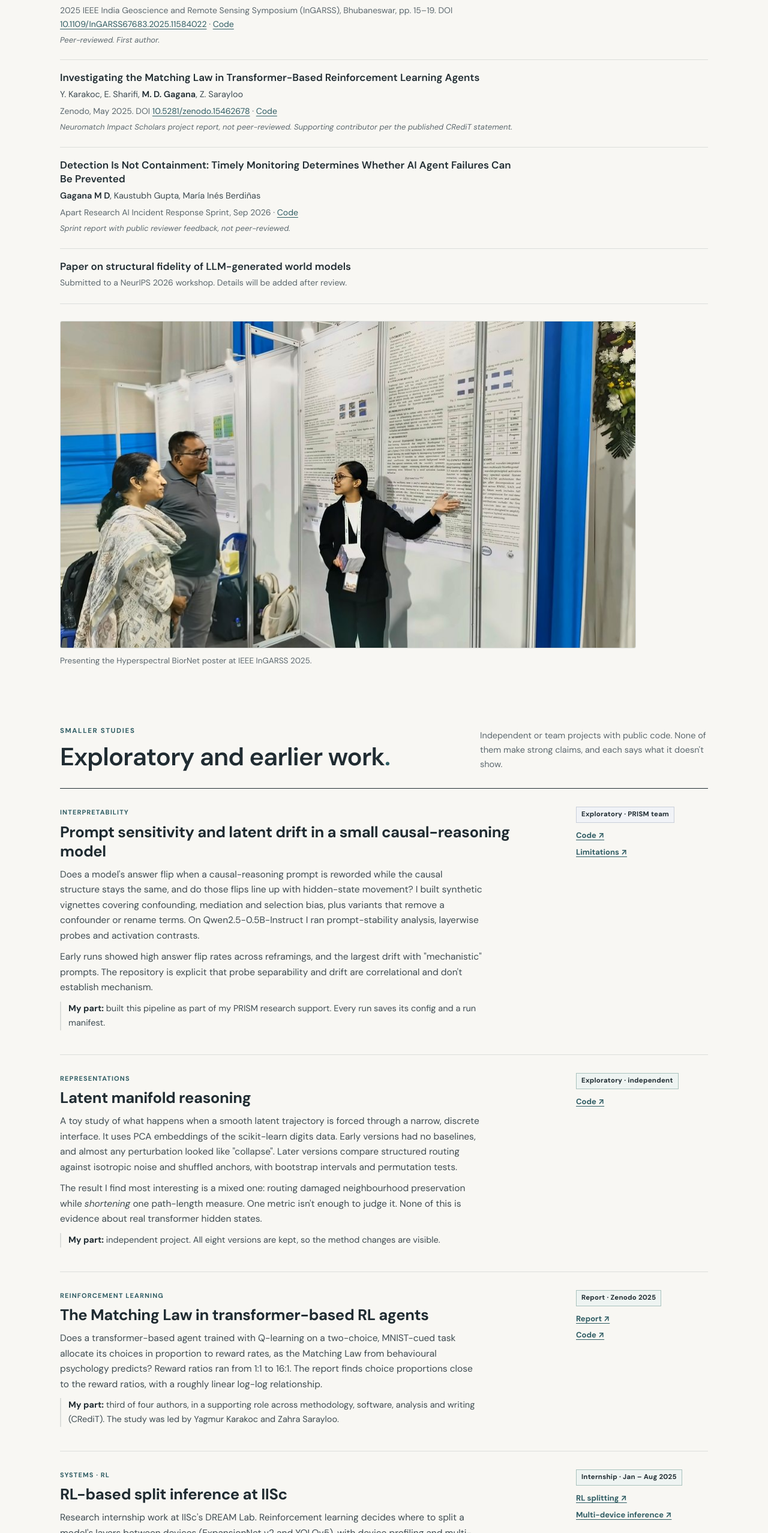
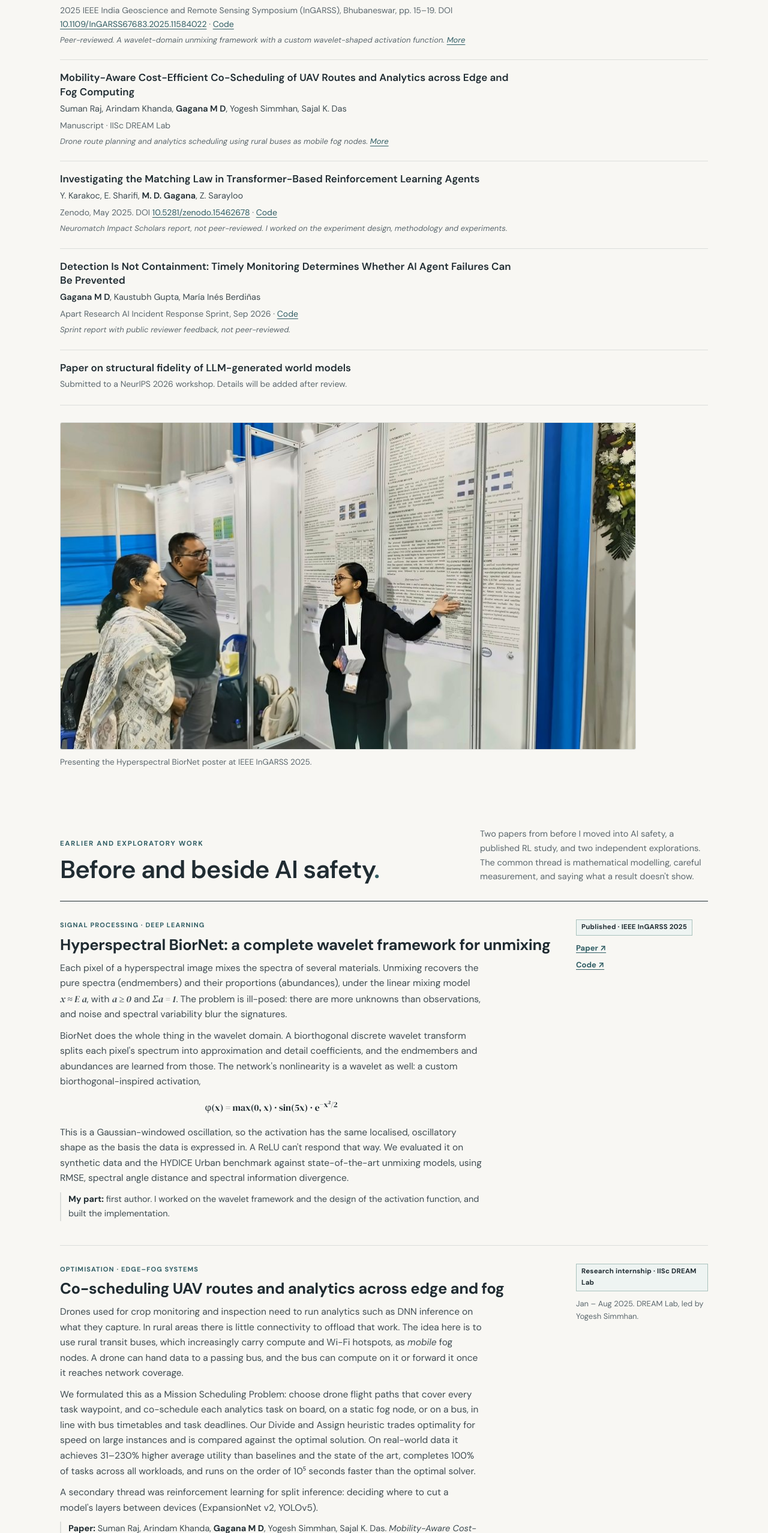
Before and after one commit to GaganaMD/gaganamd.github.io, a plain HTML site: page research.html in a window 1280 px wide. Shown: the part 4284-6840 px from the top of the page at 60% size. Drawn offline with Linux system fonts and the light colour scheme.

Commit message:
Strengthen intro; add IISc UAV paper; detail BiorNet maths; correct roles
Homepage intro leads with the work instead of the degree. Research page:
IISc co-scheduling paper as the main internship work, BiorNet wavelet
framework and activation, manifold-collapse framing, Matching Law and
causal-reasoning roles corrected. Apart report listed under Articles.

Co-Authored-By: Claude Opus 5.5 <noreply@anthropic.com>
Claude-Session: https://claude.ai/code/session_01CNNU6yGmdt66vtiwtgxdhy

```diff
--- a/research.html
+++ b/research.html
@@ -194,13 +194,19 @@
       <p class="pub-title"><a href="https://doi.org/10.1109/InGARSS67683.2025.11584022">Hyperspectral BiorNet: A Complete Wavelet Framework for Unmixing</a></p>
       <p class="pub-authors"><strong>Gagana M D</strong>, Ajay Kumar K, Vijayashekhar S S, Jignesh S. Bhatt</p>
       <p class="pub-venue">2025 IEEE India Geoscience and Remote Sensing Symposium (InGARSS), Bhubaneswar, pp. 15–19. DOI <a href="https://doi.org/10.1109/InGARSS67683.2025.11584022">10.1109/InGARSS67683.2025.11584022</a> · <a href="https://github.com/GaganaMD/Hyperspectral-Wavenet">Code</a></p>
-      <p class="pub-note">Peer-reviewed. First author.</p>
+      <p class="pub-note">Peer-reviewed. A wavelet-domain unmixing framework with a custom wavelet-shaped activation function. <a href="#biornet">More</a></p>
+    </li>
+    <li>
+      <p class="pub-title">Mobility-Aware Cost-Efficient Co-Scheduling of UAV Routes and Analytics across Edge and Fog Computing</p>
+      <p class="pub-authors">Suman Raj, Arindam Khanda, <strong>Gagana M D</strong>, Yogesh Simmhan, Sajal K. Das</p>
+      <p class="pub-venue">Manuscript · IISc DREAM Lab</p>
+      <p class="pub-note">Drone route planning and analytics scheduling using rural buses as mobile fog nodes. <a href="#uav-fog">More</a></p>
     </li>
     <li>
       <p class="pub-title"><a href="https://doi.org/10.5281/zenodo.15462678">Investigating the Matching Law in Transformer-Based Reinforcement Learning Agents</a></p>
       <p class="pub-authors">Y. Karakoc, E. Sharifi, <strong>M. D. Gagana</strong>, Z. Sarayloo</p>
       <p class="pub-venue">Zenodo, May 2025. DOI <a href="https://doi.org/10.5281/zenodo.15462678">10.5281/zenodo.15462678</a> · <a href="https://github.com/GaganaMD/Investigating-the-Matching-Law-in-Transformer-Based-Reinforcement-Learning-Agents">Code</a></p>
-      <p class="pub-note">Neuromatch Impact Scholars project report, not peer-reviewed. Supporting contributor per the published CRediT statement.</p>
+      <p class="pub-note">Neuromatch Impact Scholars report, not peer-reviewed. I worked on the experiment design, methodology and experiments.</p>
     </li>
     <li>
       <p class="pub-title"><a href="https://apartresearch.com/sprints/projects/detection-is-not-containment-timely-monitoring-determines-whether-ai-agent-failures-can-be-prevented-oexs">Detection Is Not Containment: Timely Monitoring Determines Whether AI Agent Failures Can Be Prevented</a></p>
@@ -221,29 +227,61 @@
 
 <section class="section wrap" id="smaller" aria-labelledby="smaller-title">
   <div class="section-top">
-    <div><p class="eyebrow">Smaller studies</p><h2 id="smaller-title">Exploratory and earlier work<span class="period">.</span></h2></div>
-    <p class="section-desc">Independent or team projects with public code. None of them make strong claims, and each says what it doesn't show.</p>
+    <div><p class="eyebrow">Earlier and exploratory work</p><h2 id="smaller-title">Before and beside AI safety<span class="period">.</span></h2></div>
+    <p class="section-desc">Two papers from before I moved into AI safety, a published RL study, and two independent explorations. The common thread is mathematical modelling, careful measurement, and saying what a result doesn't show.</p>
   </div>
   <div class="entries">
-    <article class="entry" id="interp-causal">
+    <article class="entry" id="biornet">
       <div>
-        <span class="tag">Interpretability</span>
-        <h3>Prompt sensitivity and latent drift in a small causal-reasoning model</h3>
-        <p>Does a model's answer flip when a causal-reasoning prompt is reworded while the causal structure stays the same, and do those flips line up with hidden-state movement? I built synthetic vignettes covering confounding, mediation and selection bias, plus variants that remove a confounder or rename terms. On Qwen2.5-0.5B-Instruct I ran prompt-stability analysis, layerwise probes and activation contrasts.</p>
-        <p>Early runs showed high answer flip rates across reframings, and the largest drift with "mechanistic" prompts. The repository is explicit that probe separability and drift are correlational and don't establish mechanism.</p>
-        <p class="role"><strong>My part:</strong> built this pipeline as part of my PRISM research support. Every run saves its config and a run manifest.</p>
+        <span class="tag">Signal processing · Deep learning</span>
+        <h3>Hyperspectral BiorNet: a complete wavelet framework for unmixing</h3>
+        <p>Each pixel of a hyperspectral image mixes the spectra of several materials. Unmixing recovers the pure spectra (endmembers) and their proportions (abundances), under the linear mixing model <span class="math">x ≈ E a</span>, with <span class="math">a ≥ 0</span> and <span class="math">Σa = 1</span>. The problem is ill-posed: there are more unknowns than observations, and noise and spectral variability blur the signatures.</p>
+        <p>BiorNet does the whole thing in the wavelet domain. A biorthogonal discrete wavelet transform splits each pixel's spectrum into approximation and detail coefficients, and the endmembers and abundances are learned from those. The network's nonlinearity is a wavelet as well: a custom biorthogonal-inspired activation,</p>
+        <p class="formula">φ(x) = max(0, x) · sin(5x) · e<sup>−x²/2</sup></p>
+        <p>This is a Gaussian-windowed oscillation, so the activation has the same localised, oscillatory shape as the basis the data is expressed in. A ReLU can't respond that way. We evaluated it on synthetic data and the HYDICE Urban benchmark against state-of-the-art unmixing models, using RMSE, spectral angle distance and spectral information divergence.</p>
+        <p class="role"><strong>My part:</strong> first author. I worked on the wavelet framework and the design of the activation function, and built the implementation.</p>
       </div>
       <div class="entry-side">
-        <span class="status ongoing">Exploratory · PRISM team</span>
-        <div class="links"><a href="https://github.com/GaganaMD/Interpretability-for-Scientific-Causal-Reasoning">Code ↗</a><a href="https://github.com/GaganaMD/Interpretability-for-Scientific-Causal-Reasoning/blob/main/docs/limitations.md">Limitations ↗</a></div>
+        <span class="status done">Published · IEEE InGARSS 2025</span>
+        <div class="links"><a href="https://doi.org/10.1109/InGARSS67683.2025.11584022">Paper ↗</a><a href="https://github.com/GaganaMD/Hyperspectral-Wavenet">Code ↗</a></div>
       </div>
     </article>
+
+    <article class="entry" id="uav-fog">
+      <div>
+        <span class="tag">Optimisation · Edge–fog systems</span>
+        <h3>Co-scheduling UAV routes and analytics across edge and fog</h3>
+        <p>Drones used for crop monitoring and inspection need to run analytics such as DNN inference on what they capture. In rural areas there is little connectivity to offload that work. The idea here is to use rural transit buses, which increasingly carry compute and Wi-Fi hotspots, as <em>mobile</em> fog nodes. A drone can hand data to a passing bus, and the bus can compute on it or forward it once it reaches network coverage.</p>
+        <p>We formulated this as a Mission Scheduling Problem: choose drone flight paths that cover every task waypoint, and co-schedule each analytics task on board, on a static fog node, or on a bus, in line with bus timetables and task deadlines. Our Divide and Assign heuristic trades optimality for speed on large instances and is compared against the optimal solution. On real-world data it achieves 31–230% higher average utility than baselines and the state of the art, completes 100% of tasks across all workloads, and runs on the order of 10⁵ seconds faster than the optimal solver.</p>
+        <p>A secondary thread was reinforcement learning for split inference: deciding where to cut a model's layers between devices (ExpansionNet v2, YOLOv5).</p>
+        <p class="role"><strong>Paper:</strong> Suman Raj, Arindam Khanda, <strong>Gagana M D</strong>, Yogesh Simmhan, Sajal K. Das. <em>Mobility-Aware Cost-Efficient Co-Scheduling of UAV Routes and Analytics across Edge and Fog Computing.</em></p>
+      </div>
+      <div class="entry-side">
+        <span class="status done">Research internship · IISc DREAM Lab</span>
+        <span>Jan – Aug 2025. DREAM Lab, led by Yogesh Simmhan.</span>
+      </div>
+    </article>
+
+    <article class="entry" id="matching-law">
+      <div>
+        <span class="tag">Reinforcement learning · Behaviour</span>
+        <h3>The Matching Law in transformer-based RL agents</h3>
+        <p>Animals split their choices between options in proportion to how rewarding each one is (Herrnstein's Matching Law). Does a transformer-based RL agent do the same? We trained agents on a two-choice task cued by MNIST digits, varying the reward ratio from 1:1 to 16:1, and compared response ratios with reward ratios on log–log axes. The agents' choice proportions closely tracked the reward ratios, with an approximately linear log–log relationship.</p>
+        <p class="role"><strong>My part:</strong> I worked on the experiment design and methodology and ran the experiments, with Yagmur Karakoc, Emad Sharifi and Zahra Sarayloo.</p>
+      </div>
+      <div class="entry-side">
+        <span class="status done">Report · Zenodo 2025</span>
+        <span>Neuromatch Impact Scholars</span>
+        <div class="links"><a href="https://doi.org/10.5281/zenodo.15462678">Report ↗</a><a href="https://github.com/GaganaMD/Investigating-the-Matching-Law-in-Transformer-Based-Reinforcement-Learning-Agents">Code ↗</a></div>
+      </div>
+    </article>
+
     <article class="entry" id="latent-manifold">
       <div>
-        <span class="tag">Representations</span>
-        <h3>Latent manifold reasoning</h3>
-        <p>A toy study of what happens when a smooth latent trajectory is forced through a narrow, discrete interface. It uses PCA embeddings of the scikit-learn digits data. Early versions had no baselines, and almost any perturbation looked like "collapse". Later versions compare structured routing against isotropic noise and shuffled anchors, with bootstrap intervals and permutation tests.</p>
-        <p>The result I find most interesting is a mixed one: routing damaged neighbourhood preservation while <em>shortening</em> one path-length measure. One metric isn't enough to judge it. None of this is evidence about real transformer hidden states.</p>
+        <span class="tag">Representations · Geometry</span>
+        <h3>Latent manifold reasoning: when does a reasoning trajectory collapse?</h3>
+        <p>Think of reasoning as a smooth path through a latent manifold. Forcing that path through a narrow, discrete interface (text, a tool call, a serialised state) can make it <em>collapse</em>: neighbouring states stop being neighbours, and the path takes detours the original never did. I built a sandbox to make that idea measurable. It routes trajectories through PCA embeddings of the scikit-learn digits data under a bottleneck of increasing strength, and tracks path distortion, k-nearest-neighbour preservation and excess path length.</p>
+        <p>Early versions had no baselines, and almost any perturbation looked like collapse. Later versions compare structured routing against isotropic noise and shuffled anchors, with bootstrap intervals and permutation tests. The result that held up: structured routing collapses local neighbourhood structure far more than noise does, <em>while</em> shortening the path. One geometric metric can look better while the trajectory becomes less faithful. This is a toy setting, not evidence about transformer hidden states.</p>
         <p class="role"><strong>My part:</strong> independent project. All eight versions are kept, so the method changes are visible.</p>
       </div>
       <div class="entry-side">
@@ -251,40 +289,17 @@
         <div class="links"><a href="https://github.com/GaganaMD/latent-manifold-reasoning">Code ↗</a></div>
       </div>
     </article>
-    <article class="entry" id="matching-law">
+
+    <article class="entry" id="interp-causal">
       <div>
-        <span class="tag">Reinforcement learning</span>
-        <h3>The Matching Law in transformer-based RL agents</h3>
-        <p>Does a transformer-based agent trained with Q-learning on a two-choice, MNIST-cued task allocate its choices in proportion to reward rates, as the Matching Law from behavioural psychology predicts? Reward ratios ran from 1:1 to 16:1. The report finds choice proportions close to the reward ratios, with a roughly linear log-log relationship.</p>
-        <p class="role"><strong>My part:</strong> third of four authors, in a supporting role across methodology, software, analysis and writing (CRediT). The study was led by Yagmur Karakoc and Zahra Sarayloo.</p>
+        <span class="tag">Interpretability · Causal reasoning</span>
+        <h3>Prompt sensitivity and latent drift in causal reasoning</h3>
+        <p>If you reword a causal-reasoning question but keep its causal structure, does a small model's answer flip, and do the flips line up with movement in its hidden states? I built synthetic vignettes covering confounding, mediation and selection bias, with variants that remove a confounder or rename terms. On Qwen2.5-0.5B-Instruct I ran prompt-stability analysis, layerwise probes and activation contrasts. Early runs showed high answer flip rates across reframings, with the largest drift under "mechanistic" prompts. Probe separability and drift are correlational, and the repository says so.</p>
+        <p class="role"><strong>My part:</strong> independent project, built to experiment with causal interpretation. Every run saves its config and a run manifest.</p>
       </div>
       <div class="entry-side">
-        <span class="status done">Report · Zenodo 2025</span>
-        <div class="links"><a href="https://doi.org/10.5281/zenodo.15462678">Report ↗</a><a href="https://github.com/GaganaMD/Investigating-the-Matching-Law-in-Transformer-Based-Reinforcement-Learning-Agents">Code ↗</a></div>
-      </div>
-    </article>
-    <article class="entry" id="split-inference">
-      <div>
-        <span class="tag">Systems · RL</span>
-        <h3>RL-based split inference at IISc</h3>
-        <p>Research internship work at IISc's DREAM Lab. Reinforcement learning decides where to split a model's layers between devices (ExpansionNet v2 and YOLOv5), with device profiling and multi-device coordination. There was related work on fog-assisted UAV routing.</p>
-        <p class="role"><strong>My part:</strong> research intern. The two repositories are my implementation.</p>
-      </div>
-      <div class="entry-side">
-        <span class="status done">Internship · Jan – Aug 2025</span>
-        <div class="links"><a href="https://github.com/GaganaMD/split-inferencing">RL splitting ↗</a><a href="https://github.com/GaganaMD/Split-inferencing-on-ExpansionNetV2">Multi-device inference ↗</a></div>
-      </div>
-    </article>
-    <article class="entry" id="biornet">
-      <div>
-        <span class="tag">Remote sensing</span>
-        <h3>Hyperspectral BiorNet: wavelets for unmixing</h3>
-        <p>A hyperspectral unmixing framework that combines biorthogonal wavelet features and a wavelet-inspired activation with a CNN–LSTM model. Evaluated with RMSE and spectral angle distance.</p>
-        <p class="role"><strong>My part:</strong> first author.</p>
-      </div>
-      <div class="entry-side">
-        <span class="status done">Published · IEEE InGARSS 2025</span>
-        <div class="links"><a href="https://doi.org/10.1109/InGARSS67683.2025.11584022">Paper ↗</a><a href="https://github.com/GaganaMD/Hyperspectral-Wavenet">Code ↗</a></div>
+        <span class="status ongoing">Exploratory · independent</span>
+        <div class="links"><a href="https://github.com/GaganaMD/Interpretability-for-Scientific-Causal-Reasoning">Code ↗</a><a href="https://github.com/GaganaMD/Interpretability-for-Scientific-Causal-Reasoning/blob/main/docs/limitations.md">Limitations ↗</a></div>
       </div>
     </article>
   </div>
--- a/styles.css
+++ b/styles.css
@@ -395,3 +395,6 @@ figcaption { font-size: 13.5px; color: var(--muted); margin-top: 10px; }
 .pub-photo { margin: 28px 0 0; max-width: 960px; }
 .pub-photo img { width: 100%; border-radius: 3px; border: 1px solid var(--line); background: var(--soft); }
 .pub-photo figcaption { font-size: 13.5px; color: var(--muted); margin-top: 10px; }
+.math { font-family: var(--serif); font-style: italic; white-space: nowrap; }
+.formula { font-family: var(--serif); font-size: 1.25rem; color: var(--ink) !important; text-align: center; margin: 14px 0 16px !important; max-width: 44rem; }
+.pub-note a { color: var(--accent); text-decoration: underline; text-underline-offset: 3px; }
```
Also changed, not shown: about.html (+3 -3 lines), index.html (+1 -1 lines), projects.html (+14 -15 lines), writing.html (+9 -9 lines), 2 other files.
